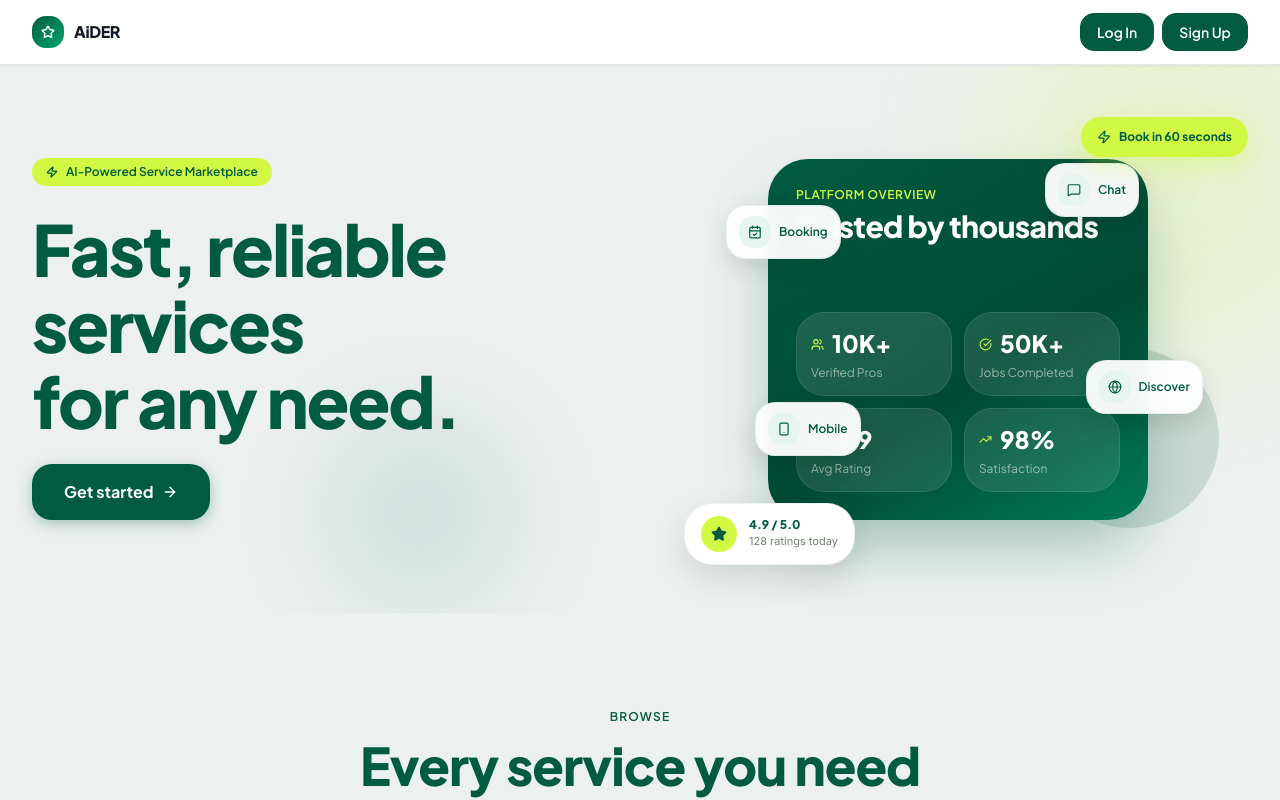
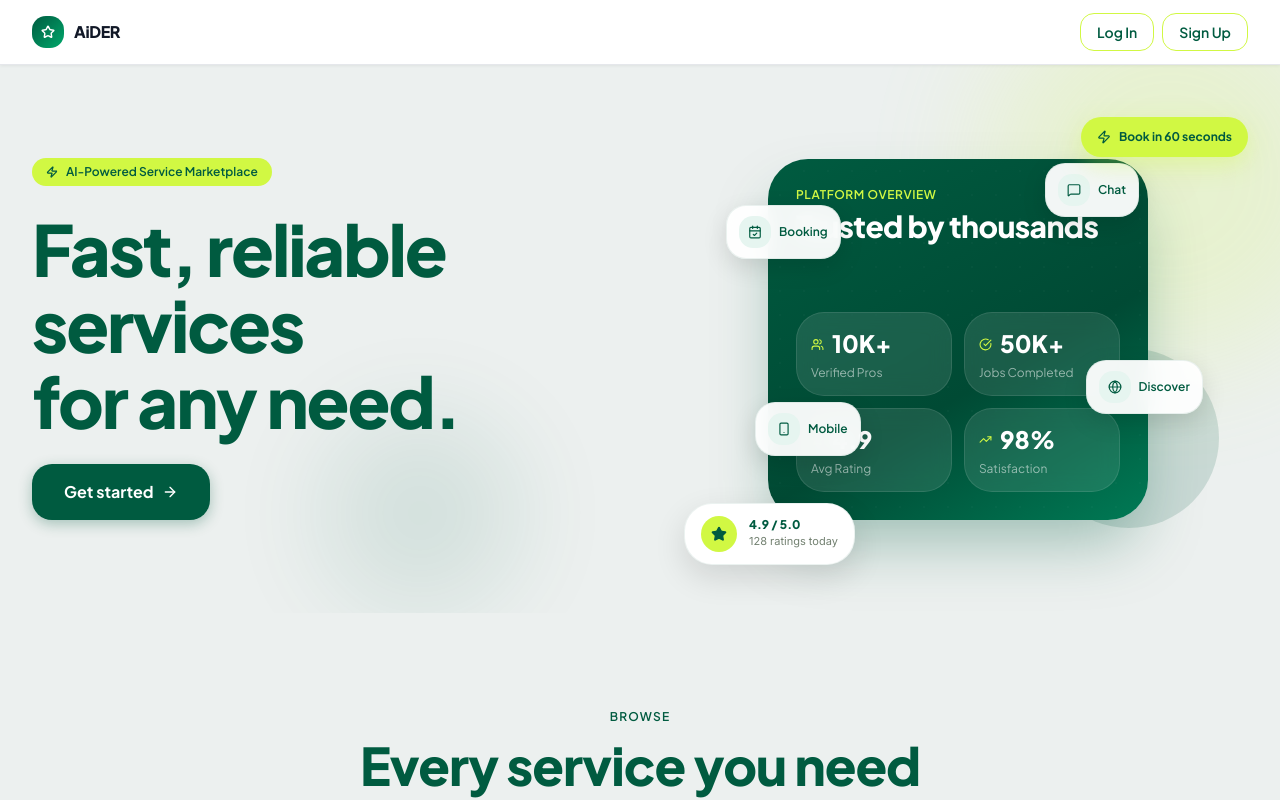
Before and after one commit to Ratul-b0ss/Aider1, a React (Vite) app: page / in a window 1280 px wide. Shown: the top 800 px of the page. Built offline with nearby package versions, Linux system fonts and the light colour scheme.

Commit message:
Update button styles: lime borders on login/signup, hover effects, border on Find a Pro

```diff
--- a/src/components/guest/GuestLanding.tsx
+++ b/src/components/guest/GuestLanding.tsx
@@ -102,19 +102,19 @@ export const GuestLanding = ({ onNavigate }: GuestLandingProps) => {
           <div className="flex items-center gap-2">
             <button
               onClick={() => onNavigate('login')}
-              className="px-4 py-2 rounded-lg text-sm font-semibold transition-all hover:opacity-80 hover:shadow-md"
-              style={{ background: '#005B40', color: '#ffffff', fontFamily: 'var(--font-display)', border: '1px solid #005B40' }}
+              className="px-4 py-2 rounded-lg text-sm font-semibold transition-all hover:bg-[#005B40] hover:text-white hover:border-[#005B40]"
+              style={{ background: 'transparent', color: '#005B40', fontFamily: 'var(--font-display)', border: '1px solid #D1F843' }}
             >
               Log In
             </button>
             <button
               onClick={() => onNavigate('signup')}
-              className="px-4 py-2 rounded-lg text-sm font-semibold transition-all hover:opacity-90 hover:shadow-md"
+              className="px-4 py-2 rounded-lg text-sm font-semibold transition-all hover:bg-[#005B40] hover:text-white hover:border-[#005B40]"
               style={{
-                background: '#005B40',
-                color: '#ffffff',
+                background: 'transparent',
+                color: '#005B40',
                 fontFamily: 'var(--font-display)',
-                border: '1px solid #005B40',
+                border: '1px solid #D1F843',
               }}
             >
               Sign Up
@@ -330,7 +330,7 @@ export const GuestLanding = ({ onNavigate }: GuestLandingProps) => {
           <div className="text-center mt-10">
             <button onClick={() => onNavigate('signup')}
               className="inline-flex items-center gap-2 px-8 py-3.5 rounded-xl text-sm font-bold transition-all hover:opacity-90"
-              style={{ background: '#005B40', color: '#fff', fontFamily: 'var(--font-display)', boxShadow: '0 8px 24px rgba(0,91,64,0.35)' }}>
+              style={{ background: '#005B40', color: '#fff', fontFamily: 'var(--font-display)', border: '2px solid #005B40', boxShadow: '0 8px 24px rgba(0,91,64,0.35)' }}>
               {activeTab === 'customer' ? 'Find a Pro Now' : 'Start Earning Today'}
               <ArrowRight size={15} />
             </button>
```
